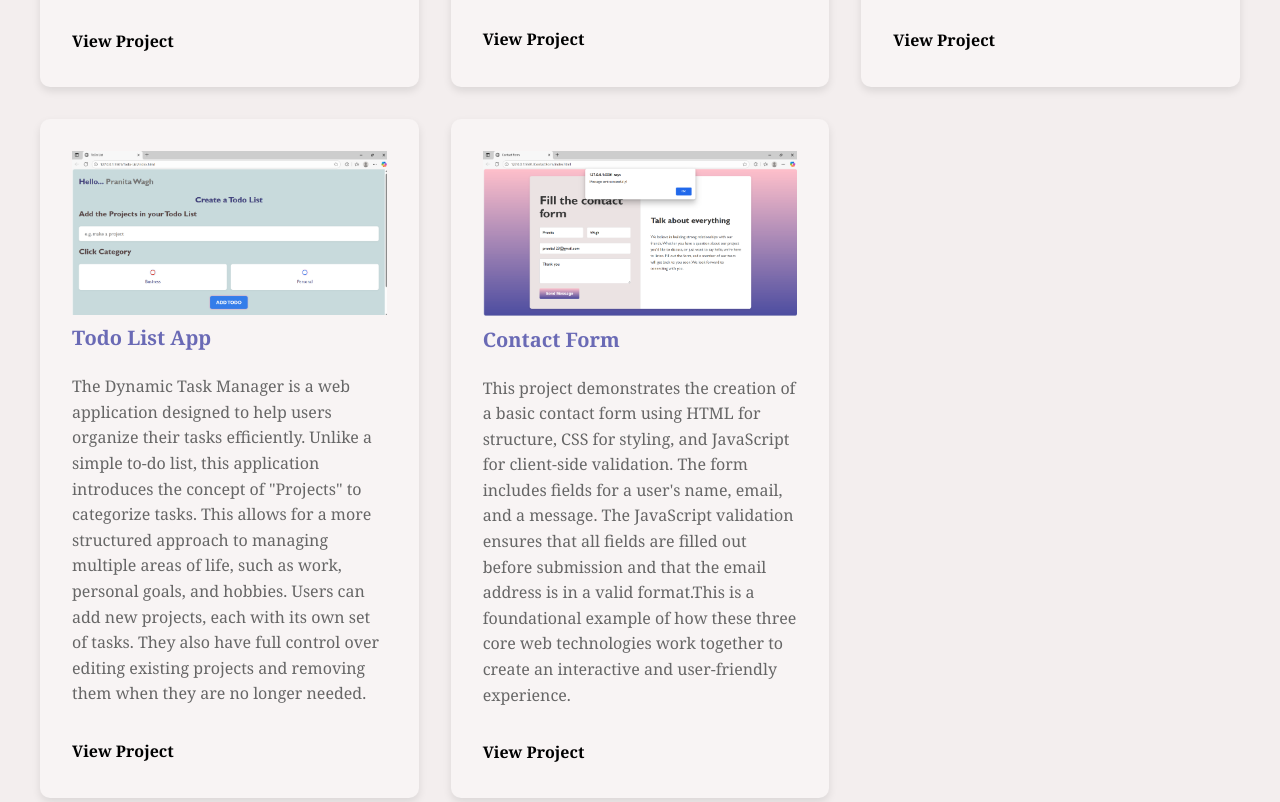
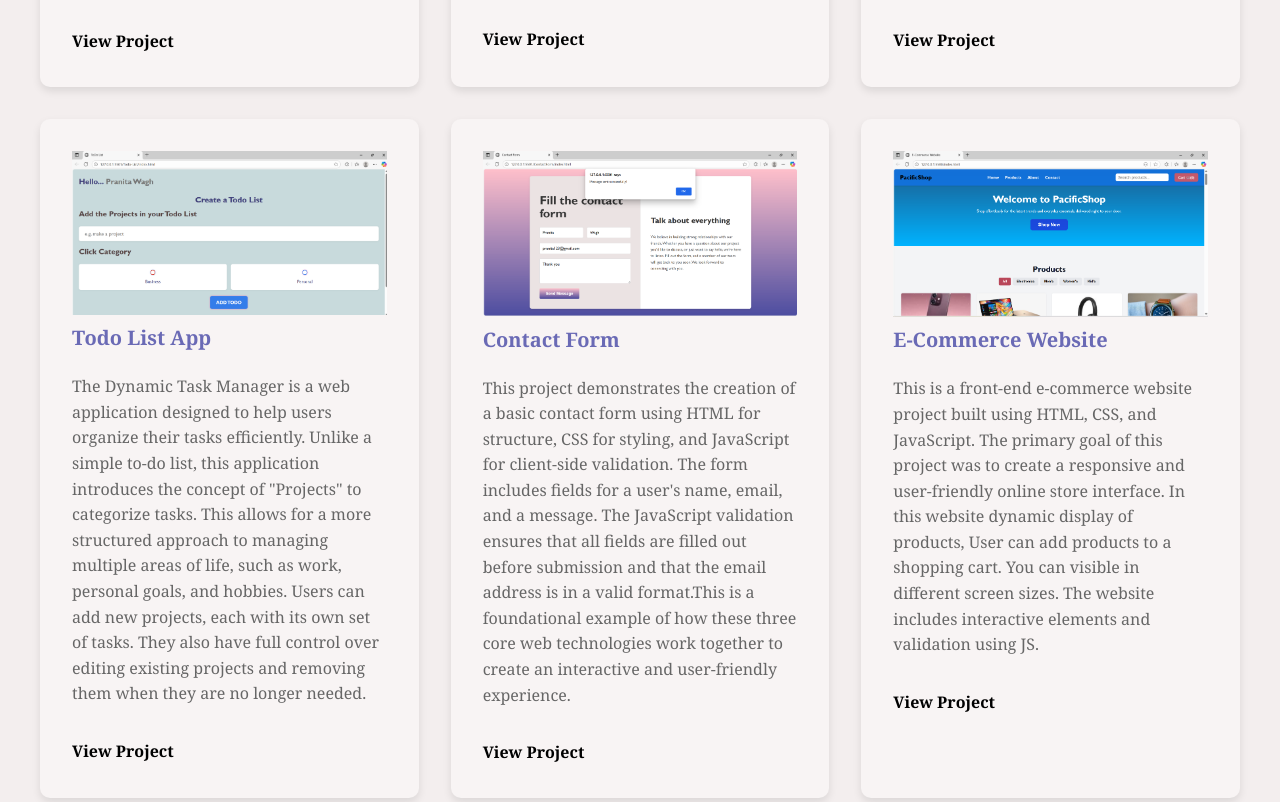
Before and after one commit to Pranita-10/Pranita-Website, a plain HTML site: page index.html in a window 1280 px wide. Shown: the part 2567-3369 px from the top of the page. Drawn offline with Linux system fonts and the light colour scheme.

Commit message:
Added a new project

```diff
--- a/index.html
+++ b/index.html
@@ -166,6 +166,20 @@
                     and user-friendly experience. </p>
                 <a href="https://github.com/Pranita-10/ContactForm.git" class="project-link">View Project</a>
             </div>
+
+
+            <div class="project-card">
+                <img src="/Pranita-Website/E-Commerce Website.png" alt="Screenshot E-Commerce Website"
+                    class="project-screenshot">
+                <h3>E-Commerce Website</h3>
+                <p>This is a front-end e-commerce website project built using HTML, CSS, and JavaScript.
+                    The primary goal of this project was to create a responsive and user-friendly online store interface.
+                    In this website dynamic display of products, User can add products to a shopping cart.
+                    You can visible in different screen sizes. The website includes interactive elements and validation using JS.
+                </p>
+                <a href="https://github.com/Pranita-10/E-commerce-Website.git" class="project-link">View Project</a>
+            </div>
+
         </div>
     </section>
 
```
Also changed, not shown: E-Commerce Website.png (added).
